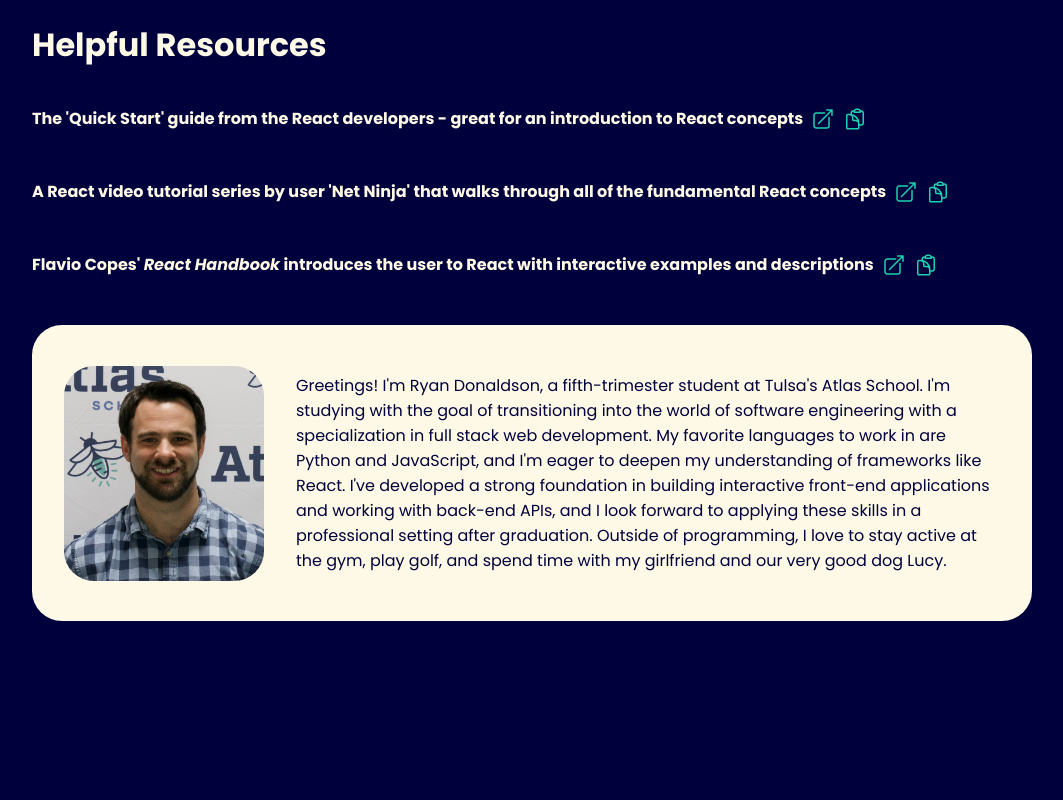
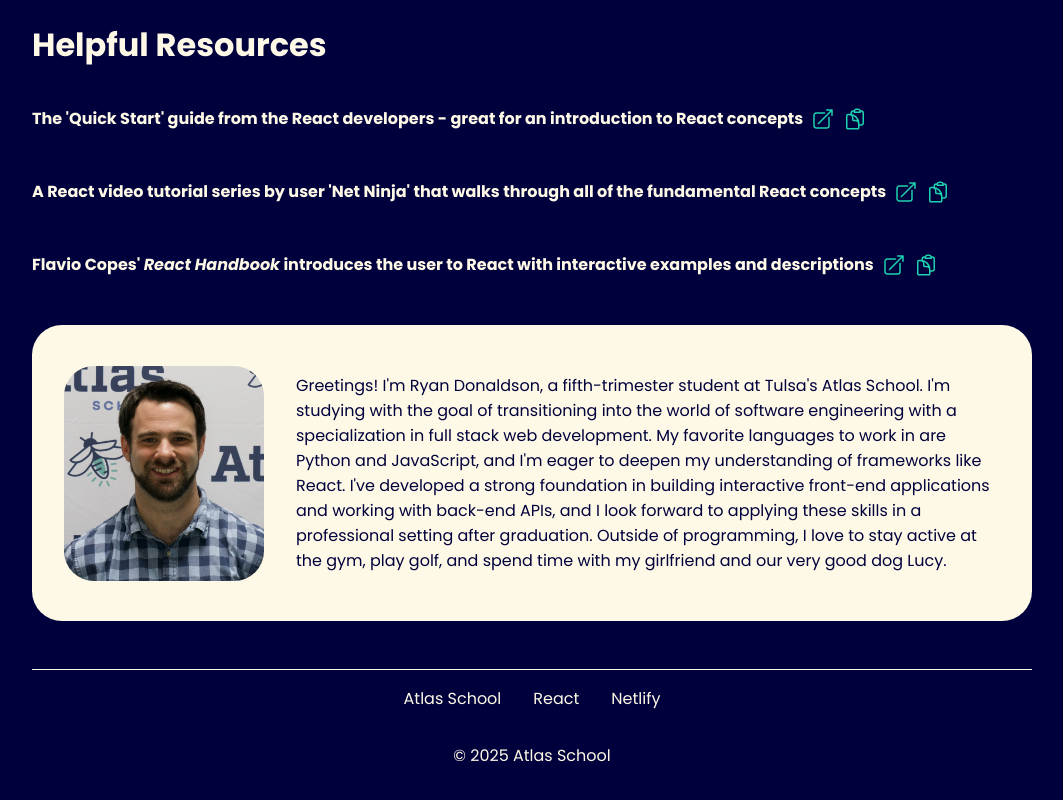
Before and after one commit to donaldrs01/atlas-react-and-jsx, a React (Vite) app: page / in a window 1280 px wide. Shown: the part 626-1426 px from the top of the page, without its empty margins (108-1171 px from the left). Before the commit the page ends 1271 px from the top, so only its background shows below. Built offline with nearby package versions, Linux system fonts and the light colour scheme.

Commit message:
deployed to Netlify - had to properly import day/evening/night images for them to render properly on app

```diff
--- a/src/App.jsx
+++ b/src/App.jsx
@@ -5,6 +5,7 @@ import Header from './components/Header';
 import Section from './components/Section';
 import HelpfulResource from './components/HelpfulResource';
 import AboutMe from './components/AboutMe';
+import Footer from './components/Footer';
 
 function App() {
   return (
@@ -39,6 +40,7 @@ function App() {
         />
       </Section>
       <AboutMe />
+      <Footer />
     </div>
   );
 }
--- /dev/null
+++ b/src/components/Footer.jsx
@@ -0,0 +1,23 @@
+import React from 'react';
+import links from '../assets/links.json';
+
+const Footer = () => {
+    const year = new Date().getFullYear();
+
+    return (
+        <footer className="footer">
+            <ul>
+                {links.map((item, index) => (
+                    <li key={index}>
+                        <a href={item.link} target="_blank">
+                            {item.label}
+                        </a>
+                    </li>
+                ))}
+            </ul>
+            <p>&copy; {year} Atlas School</p>
+        </footer>
+    );
+};
+
+export default Footer;
--- a/src/components/Greeting.jsx
+++ b/src/components/Greeting.jsx
@@ -1,4 +1,7 @@
 import React from 'react';
+import dayImage from '../assets/day.svg';
+import eveningImage from '../assets/evening.svg';
+import nightImage from '../assets/night.svg';
 
 
 // Create 'Greeting' component
@@ -11,16 +14,16 @@ const Greeting = () => {
     let text = "";
 
     if (currentHour >= 6 && currentHour < 12) {
-        image = 'src/assets/day.svg';
+        image = dayImage;
         text = 'Good Morning!';
     } else if (currentHour >= 12 && currentHour < 17) {
-        image = 'src/assets/day.svg';
+        image = dayImage;
         text = 'Good Afternoon!';
     } else if (currentHour >= 17 && currentHour < 20) {
-        image = 'src/assets/evening.svg';
+        image = eveningImage;
         text = 'Good Evening!';
     } else {
-        image = 'src/assets/night.svg';
+        image = nightImage;
         text = 'Good Night!'
     }
 
```
